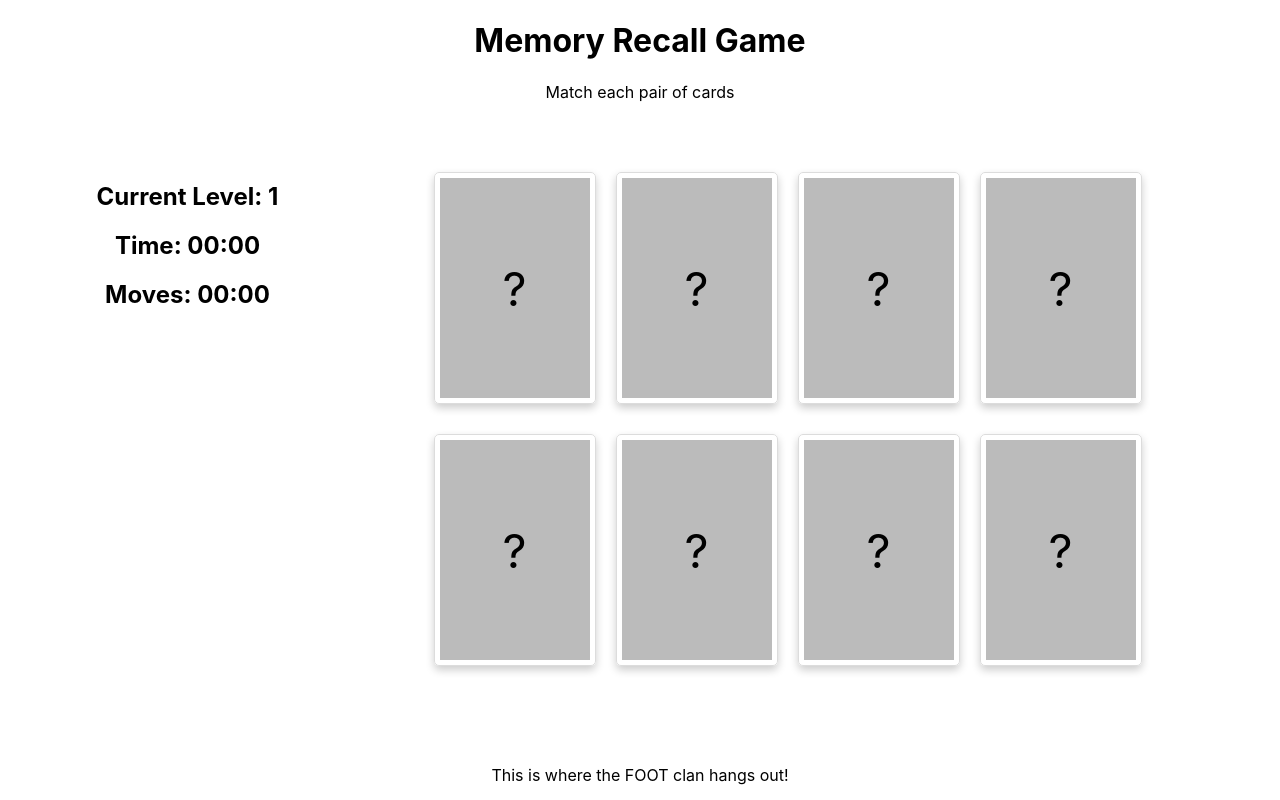
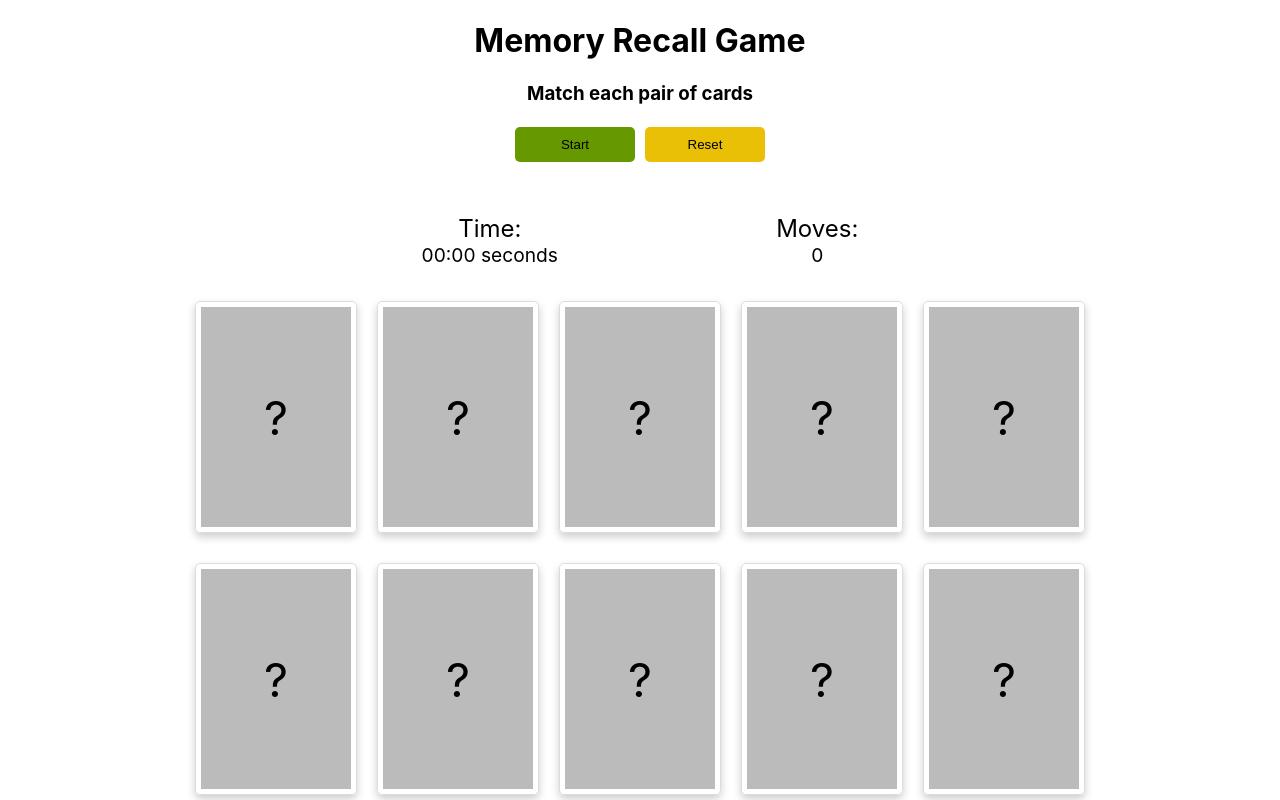
Before and after one commit to prexsa/recall, a React (Create React App) app: page / in a window 1280 px wide. Shown: the top 800 px of the page. Built offline with nearby package versions, Linux system fonts and the light colour scheme.

Commit message:
styled start/reset timer btn, and removed leveling up

```diff
--- a/src/App.css
+++ b/src/App.css
@@ -9,21 +9,27 @@
   font-weight: bold;
   color: #7EC8E3;
 }
+.game-stats-wrapper {
+  margin: 0 auto;
+  width: 50%;
+  display: flex;
+  justify-content: space-around;
+  column-gap: 15px;
+}
+
+.game-stats-wrapper h2 {
+  font-weight: 400;
+}
+
+.game-stats {
+  font-size: 0.8em;
+}
 
 .main {
-  width: 1200px;
+  width: 1000px;
   margin: 0 auto;
   padding: 15px 25px;
-  display: flex;
-}
-
-.left-side {
-  width: 25%;
-}
-
-.right-side {
-  width: 75%;
-  padding: 10px;
+  /*display: flex;*/
 }
 
 .card-wrapper {
@@ -120,3 +126,43 @@
 .hide {
   visibility: hidden;
 }
+
+.btn {
+  border-radius: 5px;
+  padding: 10px;
+  min-height: 30px;
+  min-width: 120px;
+  border: none;
+  margin: 3px 5px;
+}
+
+.btn:hover {
+  cursor: pointer;
+  transition: 0.2s;
+  background-color: #dedede;
+}
+
+.btn:focus {
+  outline-color: transparent;
+  outline-style: solid;
+  box-shadow: 0 0 0 1px #dedede;
+  transition: 0.2s;
+}
+
+.btn-start {
+  background-color: #669900;
+  outline-color: #669900;
+}
+
+.btn-start:active {
+  outline-color: #669900;
+}
+
+.btn-reset {
+  background-color: #eac006;
+  outline-color: #eac006;
+}
+
+.btn-reset:active {
+  outline-color: #eac006;
+}
--- a/src/App.js
+++ b/src/App.js
@@ -1,13 +1,14 @@
-import { useState, useEffect, useCallback } from 'react';
+import { useState, useEffect, useCallback, useRef } from 'react';
+import Timer from './Timer';
 import './App.css';
 
 function App() {
+  const timerCompRef = useRef(null);
   const [nums, setNums] = useState([]);
   const [first, setFirst] = useState({ isFlipped: false, index: null, value: null });
   const [second, setSecond] = useState({ isFlipped: false, index: null, value: null });
   const [matched, setMatches] = useState([]);
   const [isComplete, setIsComplete] = useState(false);
-  let [level, setLevel] = useState(1);
 
   const handleOnClick = (index, value) => {
     // console.log('handleOnClick: ', index)
@@ -22,6 +23,9 @@ function App() {
 
   const shuffle = (array) => array.sort((a, b) => 0.5 - Math.random());
   const handleShuffle = () => shuffle();
+  // Access Timer (child) component func
+  const handleStart = () => timerCompRef.current.handleToggle()
+  const handleReset = () => timerCompRef.current.handleReset()
 
   // increase by multiple of 2
   const buildArray = useCallback((val) => {
@@ -32,11 +36,9 @@ function App() {
 
   useEffect(() => {
     // Initial setup of board starts here
-    // Each row contains 4 cards
-    if(level > 4) return;
-    const keys = 2 + (level * 2) ;
+    const keys = 10
     buildArray(keys);
-  }, [buildArray, level])
+  }, [buildArray])
 
   const addToMatched = useCallback((first, second) => {
     setTimeout(() => {
@@ -60,22 +62,12 @@ function App() {
 
   }, [first, second, addToMatched])
 
-  const levelUp = () => {
-    console.log('levelUp')
-    setLevel(level + 1)
-  }
-
-  const handleLevelUp = () => {
-    setLevel(level + 1)
-  }
-
   const clearFeedback = useCallback(() => {
     setTimeout(() => {
       setIsComplete(false);
       setMatches([])
-      levelUp();
     }, 2000)
-  }, [levelUp])
+  }, [])
 
   useEffect(() => {
     if((nums.length !== 0 || matched.length !== 0) && nums.length === matched.length) {
@@ -88,18 +80,19 @@ function App() {
     <div className="app">
       <header>
         <h1>Memory Recall Game</h1>
-        <p>Match each pair of cards</p>
+        <h3>Match each pair of cards</h3>
       </header>
+      <button className="btn btn-start" onClick={handleStart}>Start</button>
+      <button className="btn btn-reset" onClick={handleReset}>Reset</button>
       {/*<button onClick={handleShuffle}>shuffle</button>
       <button onClick={handleLevelUp}>Level Up</button>*/}
       <div className={`feedback ${isComplete ? 'show': 'hide'}`}>Congratulations</div>
+      <div className="game-stats-wrapper">
+        <h2>Time: <div className="game-stats"><Timer ref={timerCompRef} /></div></h2>
+        <h2>Moves: <div className="game-stats">0</div></h2>
+      </div>
       <main className='main'>
-        <div className="left-side">
-          <h2>Current Level: <span>{level}</span></h2>
-          <h2>Time: 00:00</h2>
-          <h2>Moves: 00:00</h2>
-        </div>
-        <div className='card-wrapper right-side'>
+        <div className='card-wrapper'>
         {
           nums.map((num, idx) => {
             return (
--- /dev/null
+++ b/src/Timer.js
@@ -0,0 +1,42 @@
+import { useState, useEffect, forwardRef, useImperativeHandle } from 'react';
+
+const CountUpTimer = forwardRef(({...props}, ref) => {
+  const [seconds, setSeconds] = useState(0);
+  const [isActive, setIsActive] = useState(false);
+
+  useImperativeHandle(ref, () => ({
+    handleToggle,
+    handleReset
+  }))
+
+  const handleToggle = () => setIsActive(true);
+  const handleReset = () => {
+    setSeconds(0);
+    setIsActive(false);
+  }
+
+  const secondsToMinutes = time => {
+    const minutes = `${Math.floor(time / 60)}`.padStart(2, "0");
+    const seconds = `${time - minutes * 60}`.padStart(2, "0")
+    return `${minutes}:${seconds}`;
+  }
+
+  useEffect(() => {
+    let interval = null;
+    if(isActive) {
+      interval = setInterval(() => {
+        setSeconds(seconds => seconds + 1);
+      }, 1000);
+    } else if (!isActive && seconds !== 0) {
+      clearInterval(interval)
+    }
+
+    return () => clearInterval(interval);
+  }, [seconds, isActive])
+
+  return (
+    <>{secondsToMinutes(seconds)} seconds</>
+  )
+})
+
+export default CountUpTimer;
```
Also changed, not shown: 1 other file (tests, documents, lock files or other folders).
